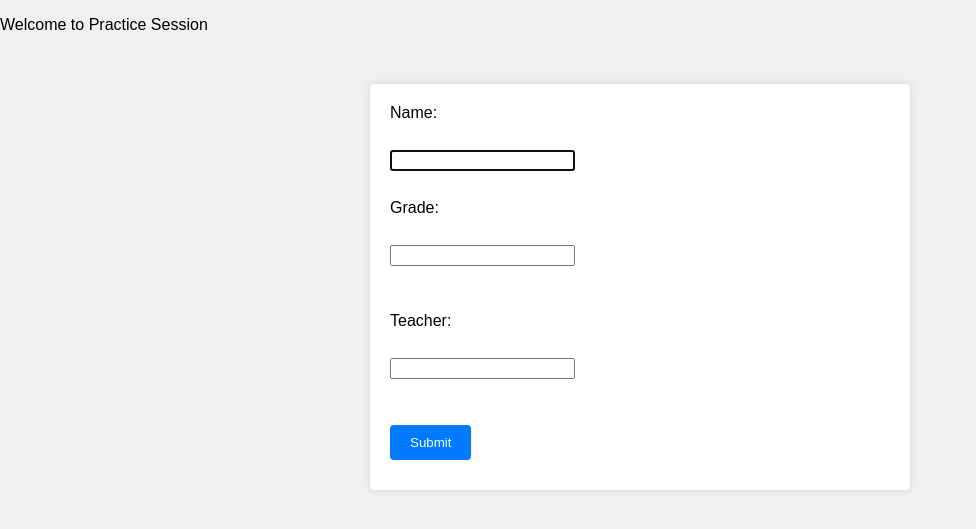
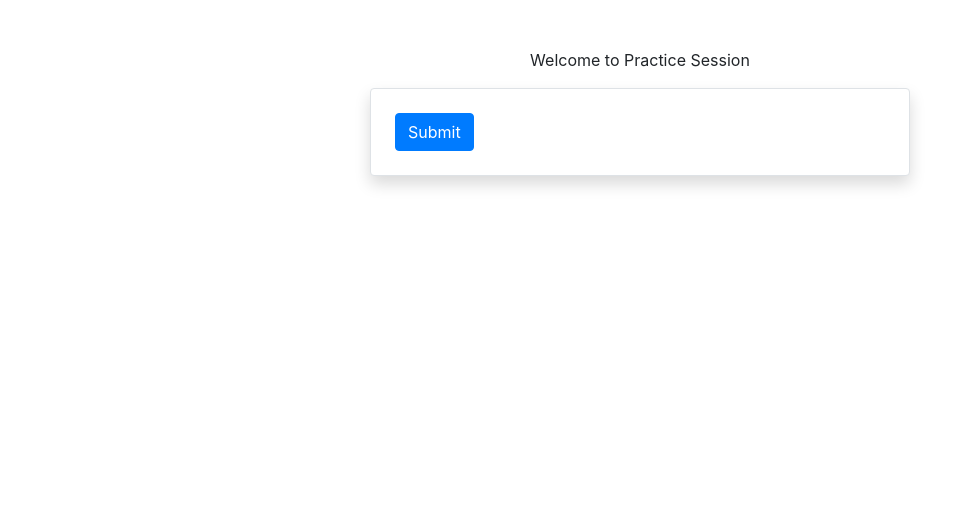
Before and after one commit to PLSV/Bhanzu_TestBot, a FastAPI app: page / in a window 1280 px wide. Shown: the top 529 px of the page, without its empty margins (0-976 px from the left). Run offline with FastAPI, Linux system fonts and the light colour scheme; some libraries are stand-ins or nearby versions.

Commit message:
beautifying the page

```diff
--- a/templates/index.html
+++ b/templates/index.html
@@ -2,53 +2,54 @@
 <html>
     <head>
         <title>Practice Test</title>
+        <!-- Add Bootstrap CSS -->
+        <link href="https://stackpath.bootstrapcdn.com/bootstrap/4.5.2/css/bootstrap.min.css" rel="stylesheet">
         <style>
-            body {
-                font-family: Arial, sans-serif;
-                margin: 0;
-                padding: 0;
-                background-color: #f0f0f0;
+            /* Add styles for the loading overlay */
+            #loading-overlay {
+                display: none;
+                position: fixed;
+                top: 0;
+                left: 0;
+                height: 100%;
+                width: 100%;
+                background: rgba(255, 255, 255, 0.7);
+                z-index: 9999;
             }
-            form {
-                max-width: 500px;
-                margin: 50px auto;
-                padding: 20px;
-                background-color: #fff;
-                border-radius: 4px;
-                box-shadow: 0px 0px 10px rgba(0, 0, 0, 0.1);
-            }
-            label, input {
-                display: block;
-                margin-bottom: 10px;
-            }
-            input[type="submit"] {
-                background-color: #007BFF;
-                color: #fff;
-                padding: 10px 20px;
-                border: none;
-                border-radius: 4px;
-                cursor: pointer;
-            }
-            input[type="submit"]:hover {
-                background-color: #0056b3;
+            #loading-overlay img {
+                position: absolute;
+                top: 50%;
+                left: 50%;
+                transform: translate(-50%, -50%);
             }
         </style>
+    </head>
+    <body>
+        <div id="loading-overlay">
+            <img src="loading.gif"> <!-- Replace with your own loading gif -->
+        </div>
+        <div class="container">
+            <p class="mt-5 text-center">Welcome to Practice Session</p>
+            <div class="row justify-content-center">
+                <div class="col-lg-6">
+                    <form id="my-form" method="POST" action="/practice/receive/user" class="p-4 border rounded bg-white shadow">
+                        <!-- Form contents... -->
+                        <button type="submit" class="btn btn-primary">Submit</button>
+                    </form>
+                </div>
+            </div>
+        </div>
+        <!-- Add Bootstrap JavaScript and jQuery -->
+        <script src="https://code.jquery.com/jquery-3.5.1.slim.min.js"></script>
+        <script src="https://stackpath.bootstrapcdn.com/bootstrap/4.5.2/js/bootstrap.min.js"></script>
         <script>
             window.onload = function() {
                 document.getElementById('fname').focus();
             };
+            // When the form is submitted, show the loading overlay
+            document.getElementById('my-form').addEventListener('submit', function() {
+                document.getElementById('loading-overlay').style.display = 'block';
+            });
         </script>
-    </head>
-    <body>
-        <p>Welcome to Practice Session</p>
-        <form method="POST" action="/practice/receive/user">
-          <label for="fname">Name:</label><br>
-          <input type="text" id="fname" name="fname"><br>
-            <label for="fgrade">Grade:</label><br>
-            <input type="number" id="fgrade" name="fgrade"><br><br>
-          <label for="fteacher">Teacher:</label><br>
-          <input type="text" id="fteacher" name="fteacher"><br><br>
-          <input type="submit" value="Submit">
-        </form>
     </body>
 </html>
```
